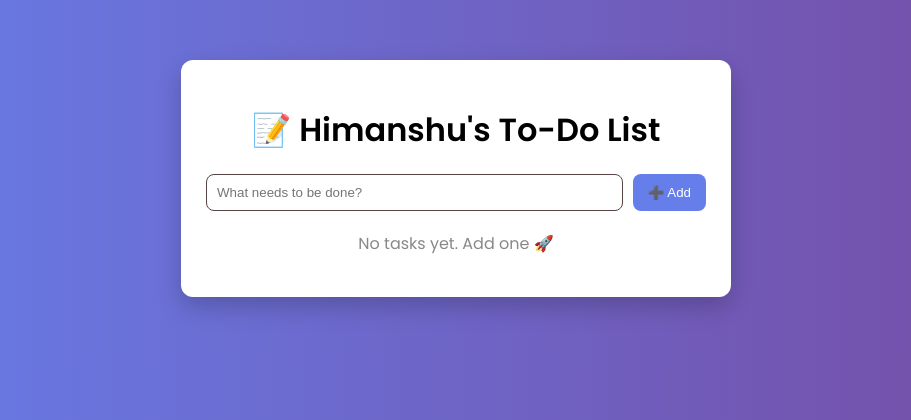
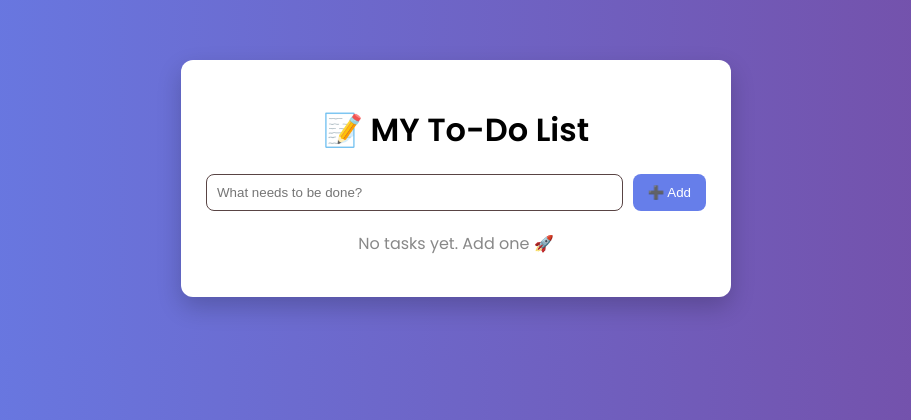
Before and after one commit to himwasnik/todo-app, a Flask app: page / in a window 1280 px wide. Shown: the top 420 px of the page, without its empty margins (184-1095 px from the left). Run offline with Flask 3, Linux system fonts and the light colour scheme.

Commit message:
Change title from 'Himanshu's' to 'MY' To-Do List

```diff
--- a/templates/index.html
+++ b/templates/index.html
@@ -90,7 +90,7 @@
 
 <body>
     <div class="container">
-        <h1>📝 Himanshu's To-Do List</h1>
+        <h1>📝 MY To-Do List</h1>
 
         <form class="task-form" action="{{ url_for('add_task') }}" method="POST">
             <input type="text" name="task" placeholder="What needs to be done?" required>
```
